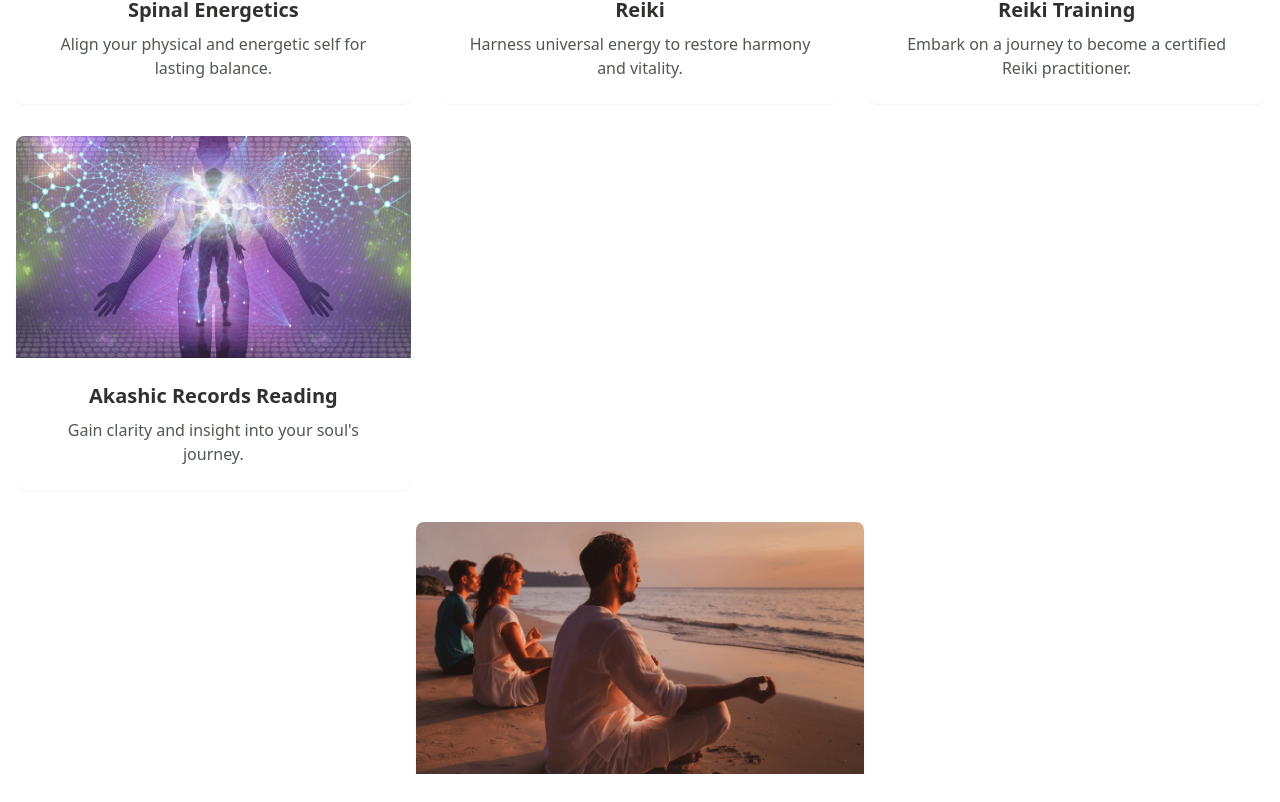
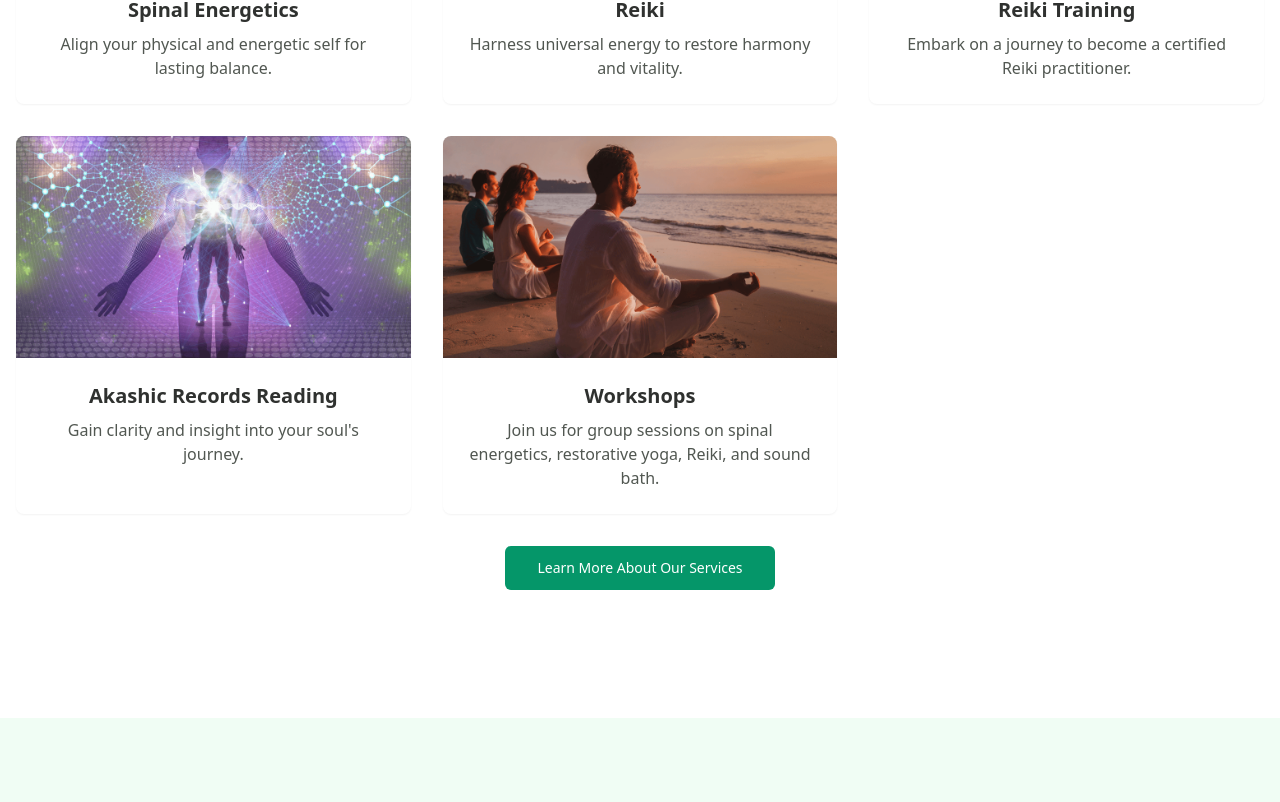
Before and after one commit to brianlapp/carlyspina-hub, a React (Vite) app: page / in a window 1280 px wide. Shown: the part 1354-2156 px from the top of the page. Built offline with nearby package versions, Linux system fonts and the light colour scheme.

Commit message:
Your new commit message

```diff
--- a/src/components/ServicesSection.tsx
+++ b/src/components/ServicesSection.tsx
@@ -42,9 +42,9 @@ export const ServicesSection = () => {
           className="text-center mb-12"
         >
           <h2 className="text-3xl font-semibold section-title mb-6">Explore Our Transformative Services</h2>
-          <div className="grid grid-cols-1 md:grid-cols-2 lg:grid-cols-3 gap-8 [&>*:last-child]:lg:col-span-3 [&>*:last-child]:lg:mx-auto [&>*:last-child]:lg:max-w-md">
+          <div className="grid grid-cols-1 md:grid-cols-2 lg:grid-cols-3 gap-8 justify-items-center">
             {services.map((service, index) => (
-              <Card key={index} className="overflow-hidden border-none">
+              <Card key={index} className="overflow-hidden border-none w-full max-w-md">
                 <div className="aspect-video relative overflow-hidden">
                   <img
                     src={service.image}
```
Also changed, not shown: src/App.css (+4 -4 lines), 1 other file (tests, documents, lock files or other folders).
